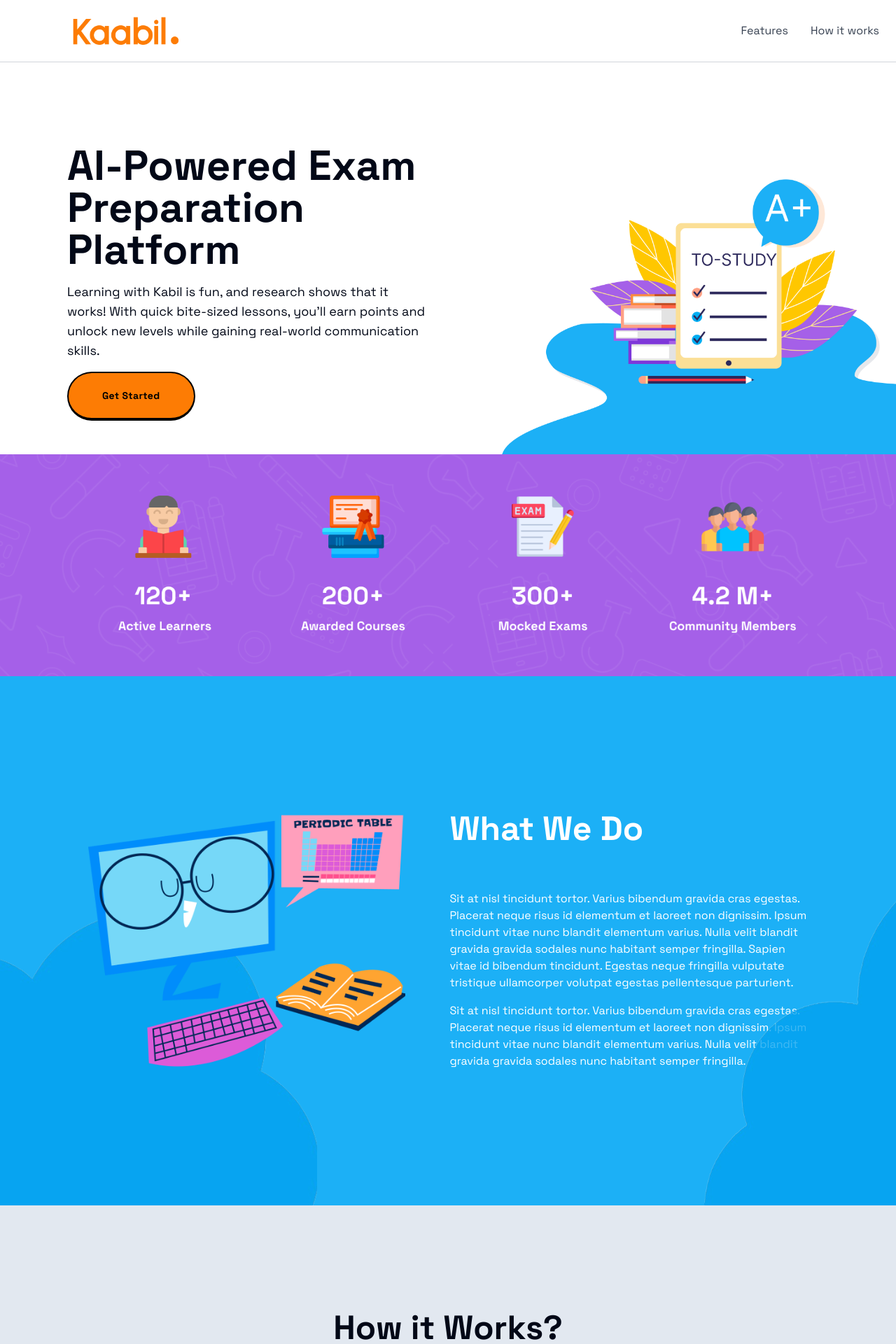
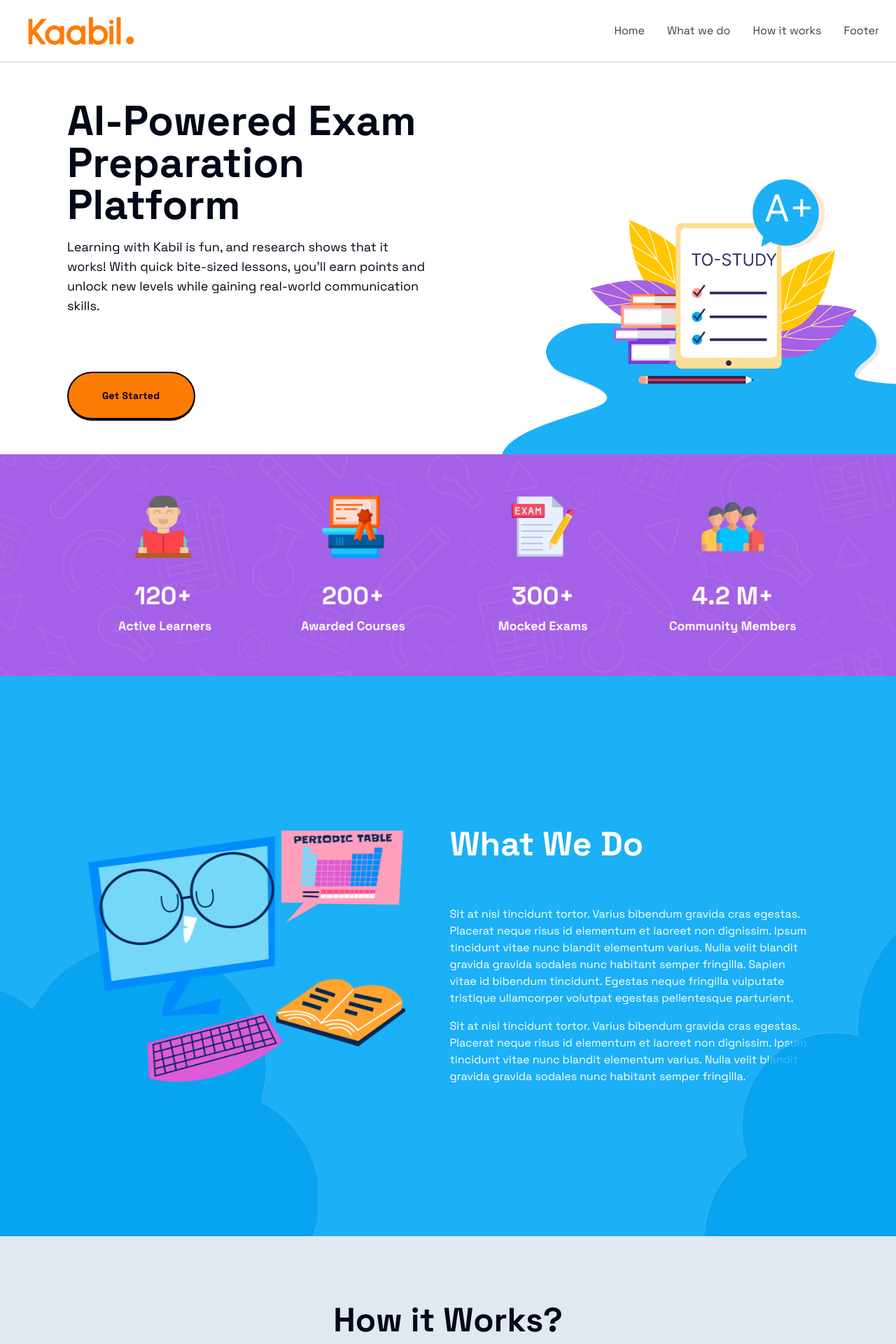
Before and after one commit to learning79/kaabil.me, a React (Vite) app in the folder Frontend/: page / in a window 1280 px wide. Shown: the top 1920 px of the page at 70% size. Built offline with nearby package versions, Linux system fonts and the light colour scheme.

Commit message:
scrollable

```diff
--- a/Frontend/src/Landing/Footer.jsx
+++ b/Frontend/src/Landing/Footer.jsx
@@ -5,6 +5,7 @@ import { Icons } from "./Menus";
 
 const Footer = () => {
   return (
+    <section id="footer">
     <footer className="bg-graybg text-white">
         <div className=" text-center pt-16 ">
             <h1 className="font-bold text-5xl py-4 text-orange">Kaabil.</h1>
@@ -23,6 +24,7 @@ const Footer = () => {
         <SocialIcons Icons={Icons} />
       </div>
     </footer>
+    </section>
   );
 };
 
--- a/Frontend/src/Landing/Navbar.jsx
+++ b/Frontend/src/Landing/Navbar.jsx
@@ -1,16 +1,24 @@
+// Navbar.js
 import React from 'react';
 import logo from '../assets/logo.png';
 import navItems from './navItems'; // Import navItems constant
 
 const Navbar = () => {
+  const scrollToSection = (id) => {
+    const element = document.getElementById(id);
+    if (element) {
+      element.scrollIntoView({ behavior: 'smooth' });
+    }
+  };
+
   return (
-    <nav className="absolute top-0 left-1/2 font-Space Grotesk transform -translate-x-1/2 w-full flex justify-between items-center px-6 py-6 bg-white border-b border-gray-300">
+    <nav className="fixed top-0 left-1/2 transform -translate-x-1/2 w-full bg-white backdrop-blur-sm border-b border-gray-300 z-10 px-6 py-6 flex justify-between items-center">
       <div className="flex items-center">
-        <img className="h-10 mx-20" src={logo} alt="logo" />
+        <img className="h-10 mx-4" src={logo} alt="logo" />
       </div>
       <div className="flex space-x-8 text-gray-700">
         {navItems.map((item, index) => (
-          <p key={index} className="hover:text-green-500 cursor-pointer">
+          <p key={index} className="hover:text-green-500 cursor-pointer" onClick={() => scrollToSection(item.id)}>
             {item.text}
           </p>
         ))}
--- a/Frontend/src/Landing/home.jsx
+++ b/Frontend/src/Landing/home.jsx
@@ -4,15 +4,15 @@ import Navbar from "./Navbar";
 import hero from "../assets/hero.png";
 import banner from "../assets/banner.png";
 import HowItWorks from "./howitworks";
-
 import { Button } from "@/components/ui/button";
 import WhatWeDo from "./whatwedo";
 
 const Home = () => {
   return (
+    <section id="home">
     <div className="flex flex-col">
       <Navbar />
-      <div className="flex flex-col w-full h-[790px] mt-40">
+      <div className="flex flex-col w-full h-[790px] mt-24">
         <div className="flex flex-col sm:flex-row items-center">
           <div className="flex-grow px-24 mr-8 sm:mr-0 mb-8 sm:mb-0">
             <h1 className="text-6xl font-bold mb-4">
@@ -25,24 +25,26 @@ const Home = () => {
               gaining real-world communication skills.
             </p>
             <div className="flex items-center">
-              <Button className="py-8 px-12 rounded-full flex items-center">
+              <Button className="py-8 px-12 rounded-full flex mt-16 items-center">
                 Get Started
               </Button>
             </div>
           </div>
-          <div className="flex-grow mt-24 flex justify-center sm:justify-end">
+          <div className="flex-grow mt-40 flex justify-center sm:justify-end">
             <img src={hero} className="w-[1728px] h-auto" alt="hero" />
           </div>
         </div>
         <div className="relative w-full h-[429px]">
           <img src={banner} alt="banner"></img>
         </div>
-        <WhatWeDo />
-        <HowItWorks />
+       <WhatWeDo />
+          <HowItWorks />
+
         <Footer />
       </div>
 
     </div>
+    </section>
 
   );
 };
--- a/Frontend/src/Landing/howitworks.jsx
+++ b/Frontend/src/Landing/howitworks.jsx
@@ -2,17 +2,17 @@ import { Button } from "@/components/ui/button";
 import search from "../assets/search.png";
 import elearning from "../assets/elearning.png"
 import signup from "../assets/signup.png";
-import footerbox from "../assets/footerbox.png";
-import FooterBox from "./footerbox";
+
 const HowItWorks = () => {
     return (
+    <section id="howItWorks">
       <div className="bg-slate-200 w-full min-h-full font-Space Grotesk flex flex-col items-center justify-center p-8">
         <div className="align items-center"></div>
-        <h1 className="text-5xl font-bold mt-48 text-center">How it Works?</h1>
+        <h1 className="text-5xl font-bold mt-16 text-center">How it Works?</h1>
         <span className="px-40 text-center mt-8">
             Kaabil.me is a self-learning platform designed to keep you engaged and motivated. Our platform tailors courses to your unique learning style, ensuring that you stay interested and make consistent progress. With Kaabil.me, you get personalized content that adapts to your needs, making learning more effective and enjoyable. The platform includes interactive quizzes and real-world projects that reinforce your knowledge. Join Kaabil.me today and experience a new way of learning that’s tailored just for you.
         </span>
-        <div className="flex flex-row p-16 justify-center space-x-16">
+        <div className="flex flex-row mt-16 p-16 justify-center space-x-16">
             <div className="flex flex-col justify-center items-center text-center space-y-4">
                 <img src={signup} className="h-40 w-40" alt="signup" />
                 <Button className="rounded-full">1</Button>
@@ -38,6 +38,7 @@ const HowItWorks = () => {
       {/* Add extra space at the bottom */}
       <div className="h-16"></div>
       </div>
+      </section>
     );
 };
 
--- a/Frontend/src/Landing/navItems.js
+++ b/Frontend/src/Landing/navItems.js
@@ -1,8 +1,8 @@
 const navItems = [
+  { text: 'Home', id: 'home'},
+  { text: 'What we do', id: 'whatWeDo' },
+  { text: 'How it works', id: 'howItWorks' },
+  { text: 'Footer', id: 'footer'},
+];
 
-    { text: 'Features', link: '#' },
-    { text: 'How it works', link: '#' },
-
-  ];
-
-  export default navItems;
+export default navItems;
--- a/Frontend/src/Landing/whatwedo.jsx
+++ b/Frontend/src/Landing/whatwedo.jsx
@@ -5,6 +5,7 @@ import what_we_do from "../assets/whatwedo_.png";
 
 const WhatWeDo = () => {
   return (
+    <section id="whatWeDo">
     <div className="relative bg-bluebg w-full py-40 h-screen font-Space Grotesk flex items-center justify-center">
         <img
             src={bgcloud}
@@ -46,6 +47,7 @@ const WhatWeDo = () => {
         </div>
       </div>
     </div>
+    </section>
   );
 };
 
```
